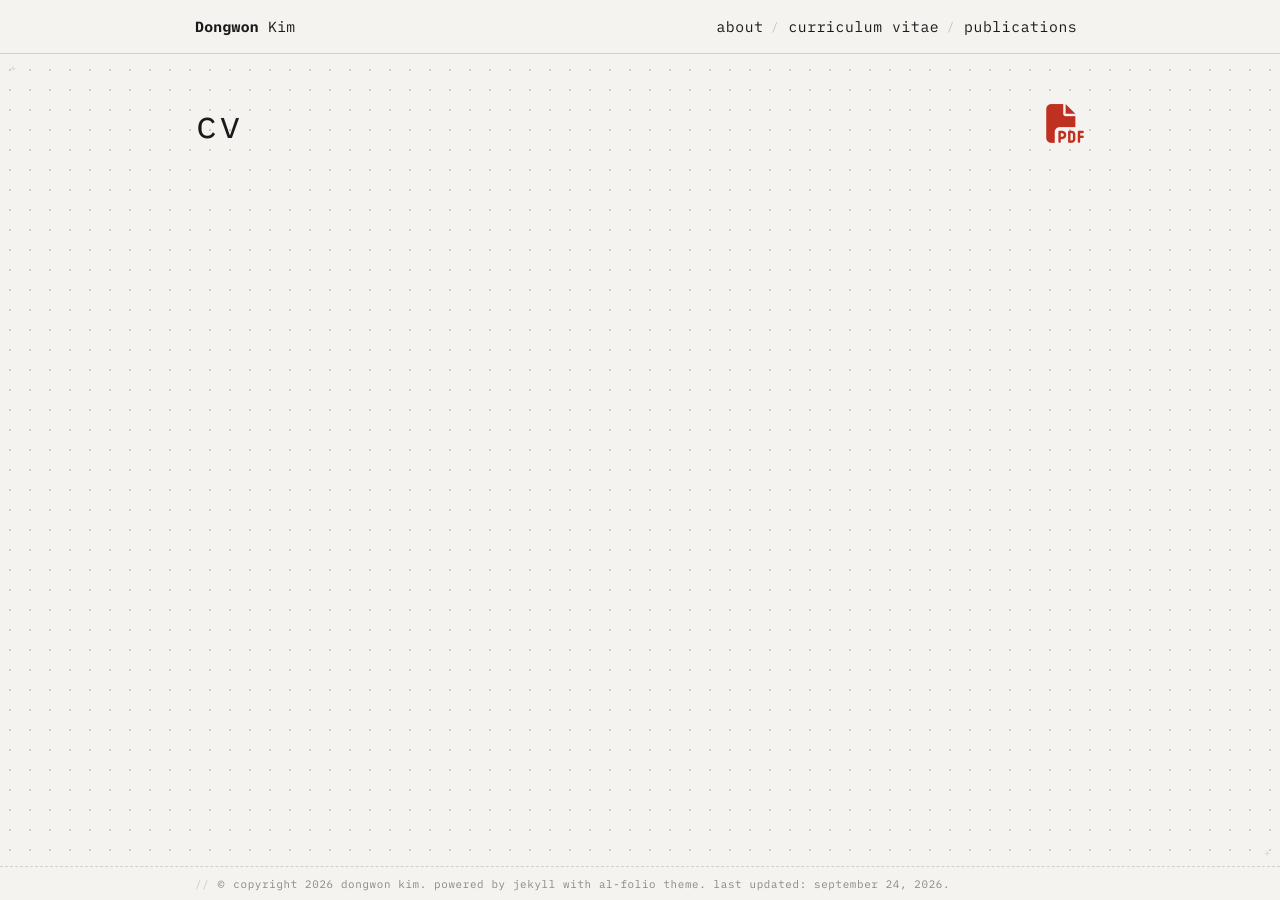
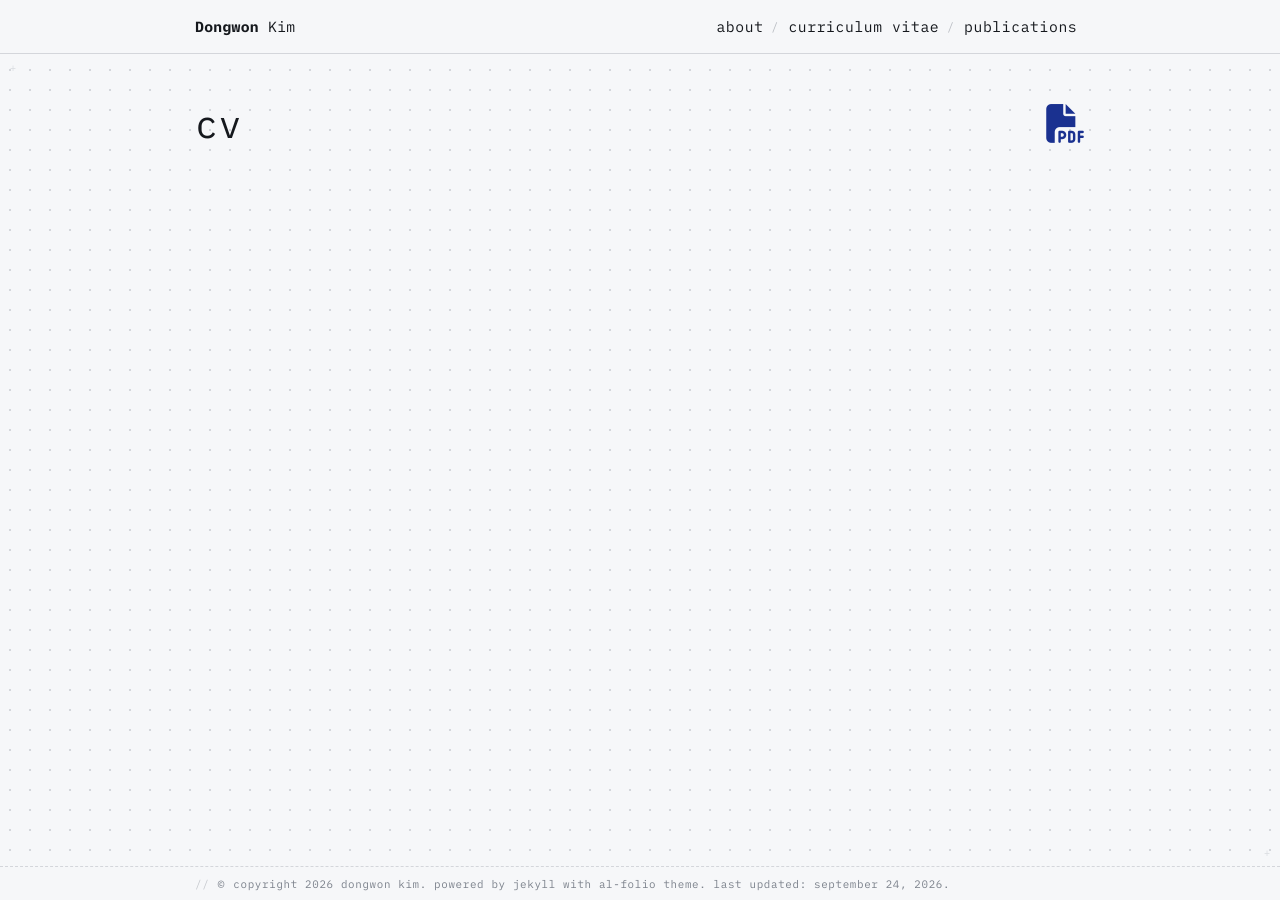
Before and after one commit to kdwonn/kdwonn.github.io, a Jekyll site: the page built from _pages/cv.md, in a window 1280 px wide. Built offline with Jekyll 4.4.1, drawn with Linux system fonts in a browser that asks for light colours; comment, search, counter and statistics services are not loaded; a style sheet for code colours, icons or effects is not loaded.

Commit message:
Switch palette to cool white and ultramarine (#8)
Replace the warm ivory background and rust accent with a cool white
(#f6f7f9) ground and ultramarine (#1a3190) accent. Layout, typography
and the dot grid are unchanged; dot grid, crop marks, selection
highlight and publication link buttons are retinted to match.


Claude-Session: https://claude.ai/code/session_01U3wcbDwYubJP65FqgCGyA8

Co-authored-by: Claude <noreply@anthropic.com>

```diff
--- a/_sass/_base.scss
+++ b/_sass/_base.scss
@@ -44,7 +44,7 @@ html {
 
 body {
   font-family: 'iA Writer Mono', monospace;
-  background-image: radial-gradient(circle, rgba(0,0,0,.15) 1px, transparent 1px);
+  background-image: radial-gradient(circle, rgba(20,30,50,.15) 1px, transparent 1px);
   background-size: 20px 20px;
 }
 
@@ -1002,8 +1002,8 @@ footer.sticky-bottom {
       .links {
         a.btn {
           color: #fff;
-          background: #555;
-          border: 1px solid #555;
+          background: #2b2f36;
+          border: 1px solid #2b2f36;
           border-radius: 0;
           padding: 0.1rem 0.4rem;
           margin-right: 0.25rem;
@@ -1016,9 +1016,9 @@ footer.sticky-bottom {
           &::before, &::after { content: none; }
 
           &:hover {
-            color: #555;
+            color: #2b2f36;
             background: transparent;
-            border: 1px solid #555;
+            border: 1px solid #2b2f36;
           }
         }
       }
--- a/_sass/_layout.scss
+++ b/_sass/_layout.scss
@@ -6,7 +6,7 @@ body {
   padding-bottom: 70px;
   color: var(--global-text-color);
   background-color: var(--global-bg-color);
-  background-image: radial-gradient(circle, rgba(0,0,0,.08) 0.5px, transparent 0.5px);
+  background-image: radial-gradient(circle, rgba(20,30,50,.08) 0.5px, transparent 0.5px);
   background-size: 20px 20px;
 
   h1, h2, h3, h4, h5, h6 {
@@ -16,11 +16,11 @@ body {
 
 // Text selection highlight
 ::selection {
-  background-color: rgba(192, 48, 32, 0.2);
+  background-color: rgba(26, 49, 144, 0.18);
   color: var(--global-text-color);
 }
 ::-moz-selection {
-  background-color: rgba(192, 48, 32, 0.2);
+  background-color: rgba(26, 49, 144, 0.18);
   color: var(--global-text-color);
 }
 
@@ -34,7 +34,7 @@ body > .container::after {
   content: '+';
   position: fixed;
   font-size: 0.65rem;
-  color: rgba(0,0,0,.12);
+  color: rgba(20,30,50,.12);
   font-family: monospace;
   pointer-events: none;
   z-index: 0;
--- a/_sass/_themes.scss
+++ b/_sass/_themes.scss
@@ -3,18 +3,18 @@
  ******************************************************************************/
 
 :root {
-  --global-bg-color: #f5f3ef;
-  --global-code-bg-color: rgba(0,0,0,.04);
-  --global-text-color: #1a1a1a;
-  --global-text-color-light: #888;
-  --global-theme-color: #c03020;
-  --global-hover-color: #c03020;
-  --global-hover-text-color: #f5f3ef;
-  --global-footer-bg-color: #f5f3ef;
-  --global-footer-text-color: #888;
-  --global-footer-link-color: #1a1a1a;
+  --global-bg-color: #f6f7f9;
+  --global-code-bg-color: rgba(20,30,50,.04);
+  --global-text-color: #15181d;
+  --global-text-color-light: #7c828c;
+  --global-theme-color: #1a3190;
+  --global-hover-color: #1a3190;
+  --global-hover-text-color: #f6f7f9;
+  --global-footer-bg-color: #f6f7f9;
+  --global-footer-text-color: #7c828c;
+  --global-footer-link-color: #15181d;
   --global-distill-app-color: #{$grey-color};
-  --global-divider-color: rgba(0,0,0,.15);
+  --global-divider-color: rgba(20,30,50,.15);
   --global-card-bg-color: transparent;
 
   --global-tip-block: #42b983;
```
